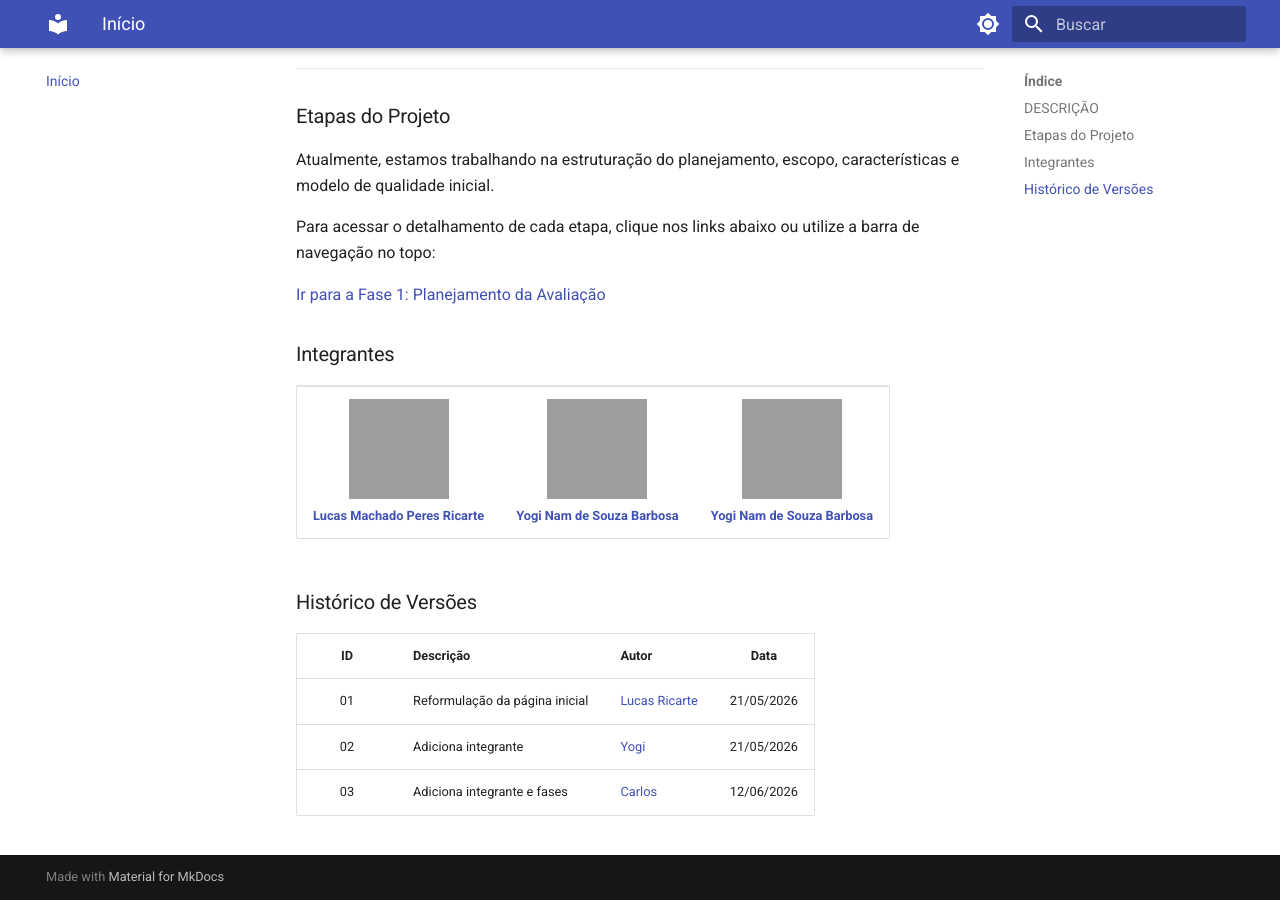
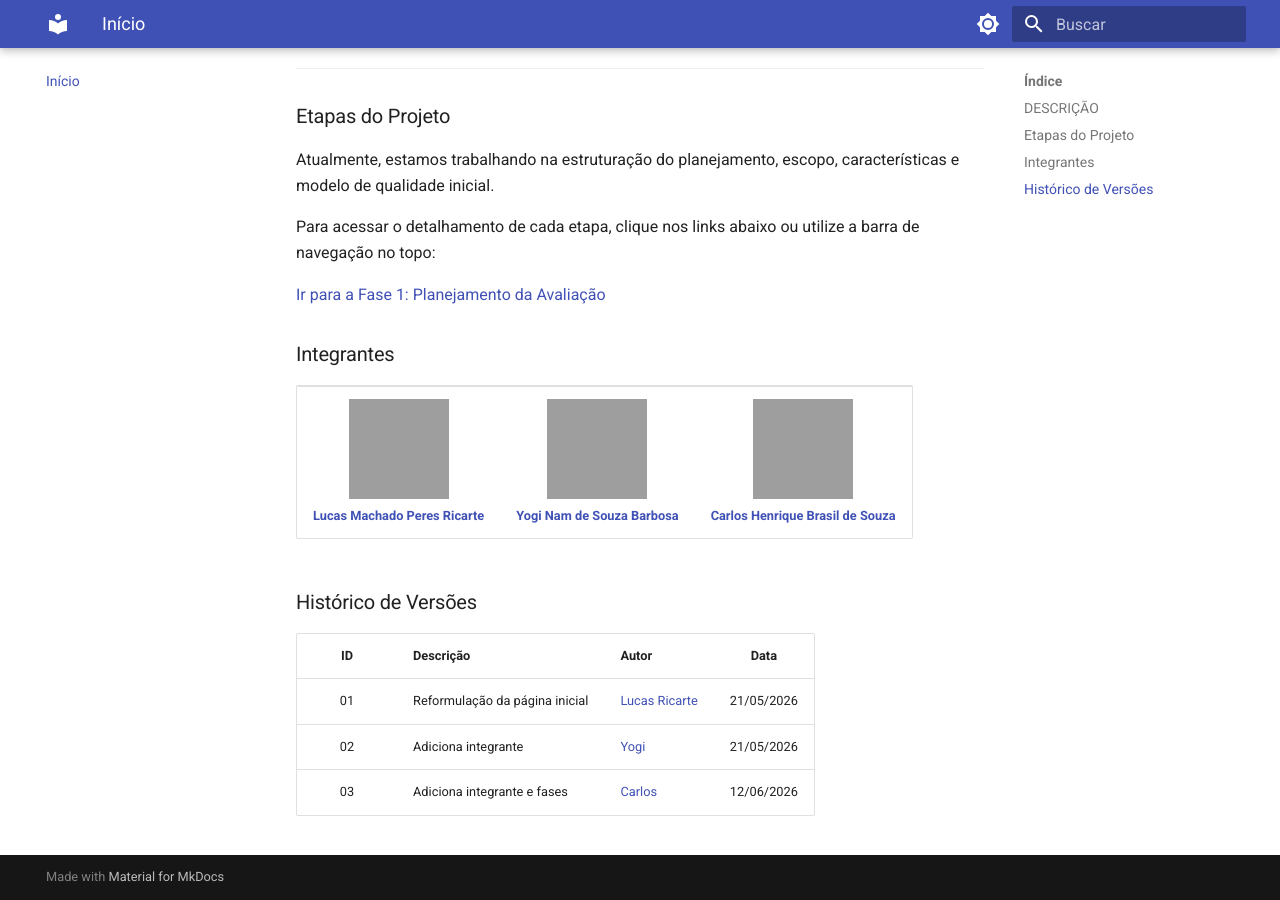
Before and after one commit to FCTE-Qualidade-de-Software-1/2026-1_T02_ROBERTA_WILLIAMS, an MkDocs documentation site: the page built from docs/index.md, in a window 1280 px wide and 900 px high, scrolled down 902 px, cut to the strip 0-900 px from the top of the window. Built offline with MkDocs 1.6.1 and Material for MkDocs 9.7.7, drawn with Linux system fonts in a browser that asks for light colours; grey boxes are pictures that could not be loaded.

Commit message:
fix nome

```diff
--- a/docs/index.md
+++ b/docs/index.md
@@ -35,7 +35,7 @@ Para acessar o detalhamento de cada etapa, clique nos links abaixo ou utilize a
     </td>
   <td align="center">
       <img src="https://github.com/Carlos-UCH.png?size=100" width=100><br>
-      <b><a href="https://github.com/Carlos-UCH">Yogi Nam de Souza Barbosa</a></b><br>
+      <b><a href="https://github.com/Carlos-UCH">Carlos Henrique Brasil de Souza</a></b><br>
     </td>
   </tr>
 </table>
```
